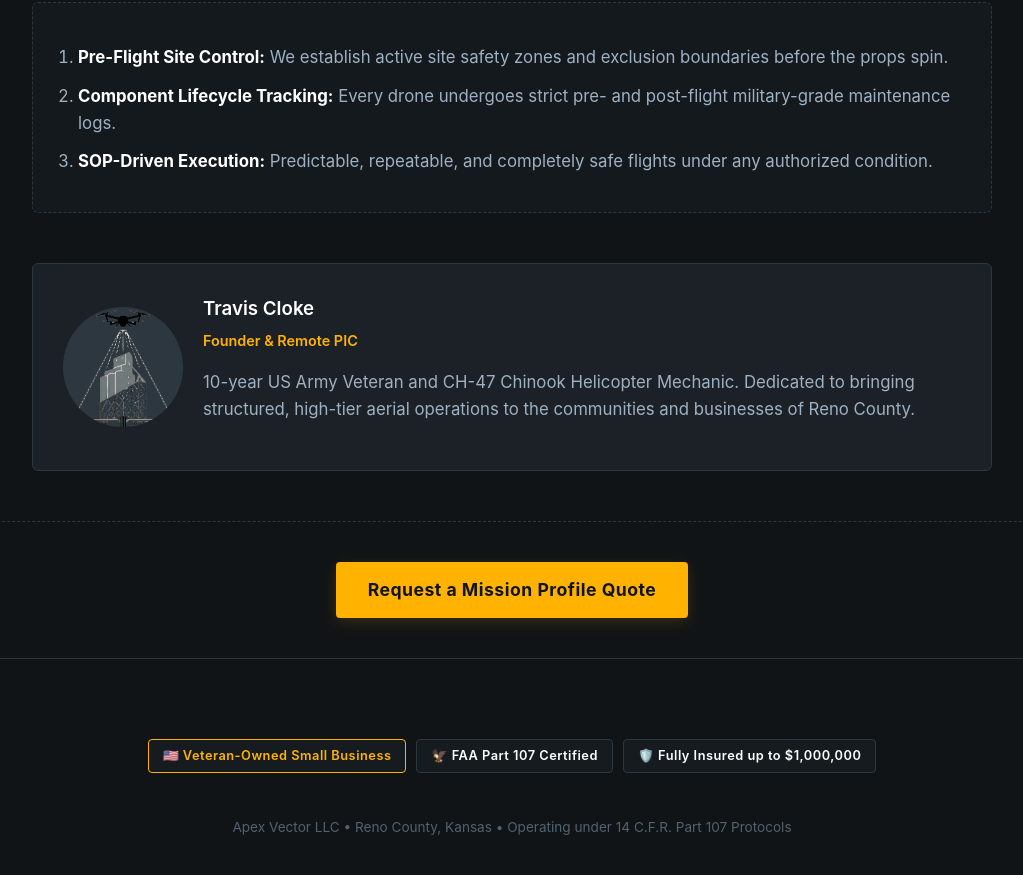
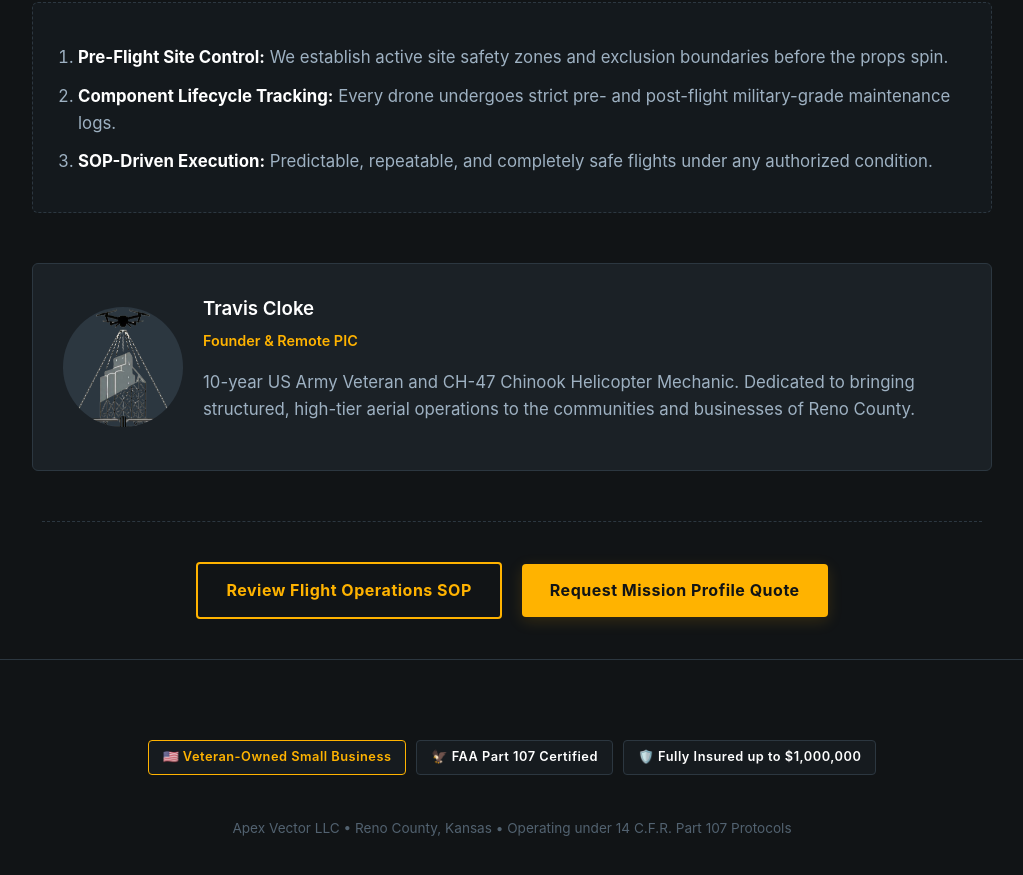
Before and after one commit to traviscloke126/traviscloke126.github.io, a Jekyll site: the page built from index.md, in a window 1280 px wide and 900 px high, scrolled down 1664 px. Shown: the top 875 px of the window, without its empty margins (128-1151 px from the left). Built offline with Jekyll 4.4.1, drawn with Linux system fonts in a browser that asks for light colours.

Commit message:
Update flight controls in default layout
Replaced the centralized flight intake button with flight deck action controls, including links for reviewing flight operations and requesting a mission profile quote.

```diff
--- a/_layouts/default.html
+++ b/_layouts/default.html
@@ -127,10 +127,19 @@
     <main class="mission-container">
         {{ content }}
     </main>
-        <!-- Centralized Persistent Flight Intake Button -->
-    <div style="text-align: center; margin: 50px 0 20px 0; border-top: 1px dashed #2C3740; padding-top: 40px;">
-        <a href="{{ '/contact.html' | relative_url }}" style="background-color: #FFB300; color: #111416; padding: 14px 32px; text-decoration: none; font-weight: 700; border-radius: 4px; display: inline-block; font-size: 1.1rem; letter-spacing: 0.5px; box-shadow: 0 4px 15px rgba(255, 179, 0, 0.15); transition: transform 0.2s ease;">Request a Mission Profile Quote</a>
+        <!-- Centralized Persistent Flight Deck Action Controls -->
+    <div style="max-width: 900px; margin: 50px auto 20px auto; border-top: 1px dashed #2C3740; padding-top: 40px; px; padding-left: 20px; padding-right: 20px;">
+        <div style="display: flex; flex-direction: row; flex-wrap: wrap; gap: 20px; justify-content: center; align-items: center;">
+
+            <!-- Control A: Flight Operations Redirect -->
+            <a href="{{ '/operations.html' | relative_url }}" style="background-color: transparent; border: 2px solid #FFB300; color: #FFB300; padding: 14px 28px; text-decoration: none; font-weight: 700; border-radius: 4px; display: inline-block; font-size: 1rem; letter-spacing: 0.5px; text-align: center; min-width: 260px; box-sizing: border-box; transition: background 0.2s;">Review Flight Operations SOP</a>
+
+            <!-- Control B: Request Quote Intake Profile -->
+            <a href="{{ '/contact.html' | relative_url }}" style="background-color: #FFB300; color: #111416; padding: 14px 28px; text-decoration: none; font-weight: 700; border-radius: 4px; display: inline-block; font-size: 1rem; letter-spacing: 0.5px; text-align: center; min-width: 260px; box-sizing: border-box; box-shadow: 0 4px 15px rgba(255, 179, 0, 0.15); transition: background 0.2s;">Request Mission Profile Quote</a>
+
+        </div>
     </div>
+
 
     <footer>
         <div class="trust-badges">
```
